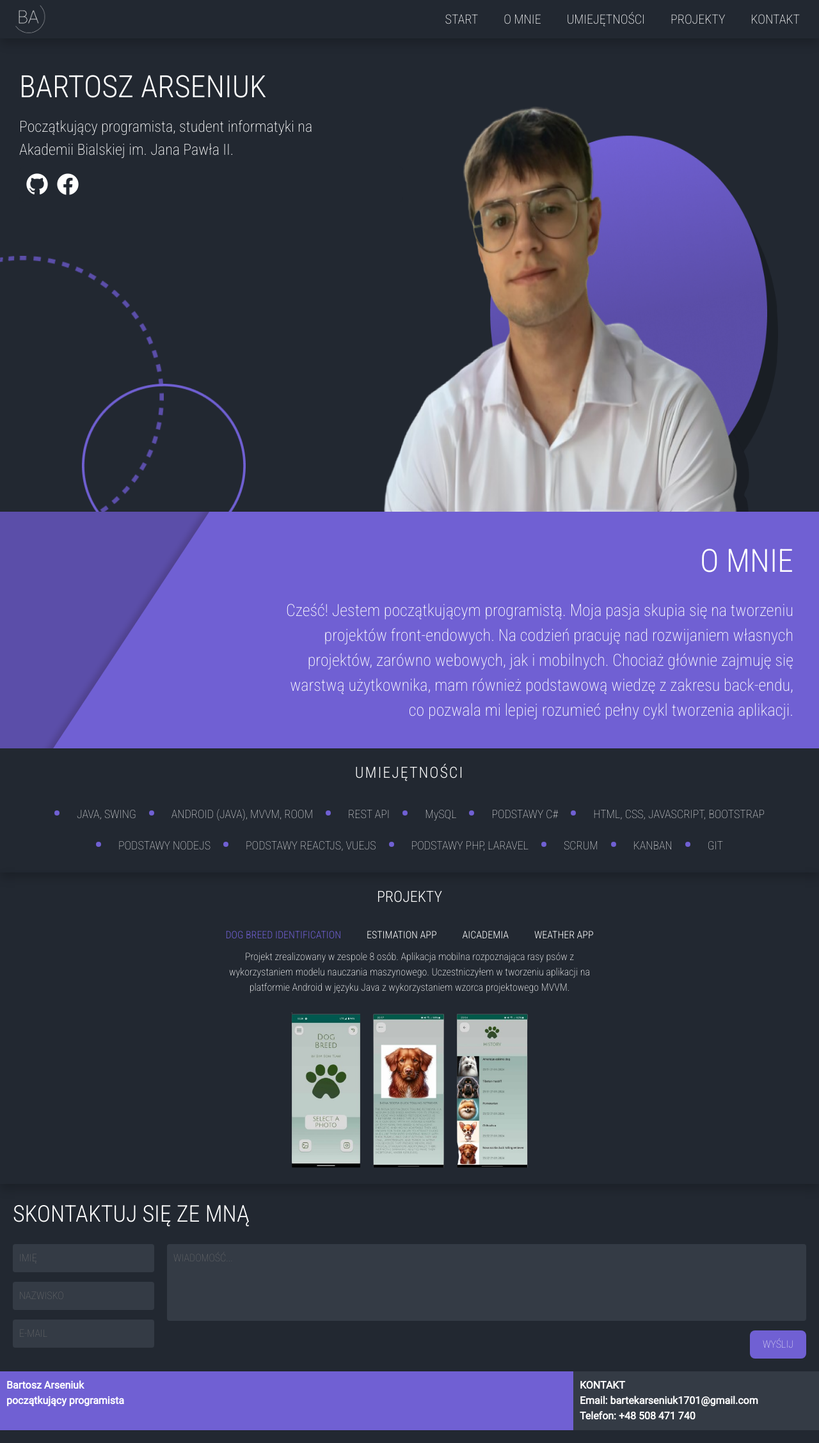
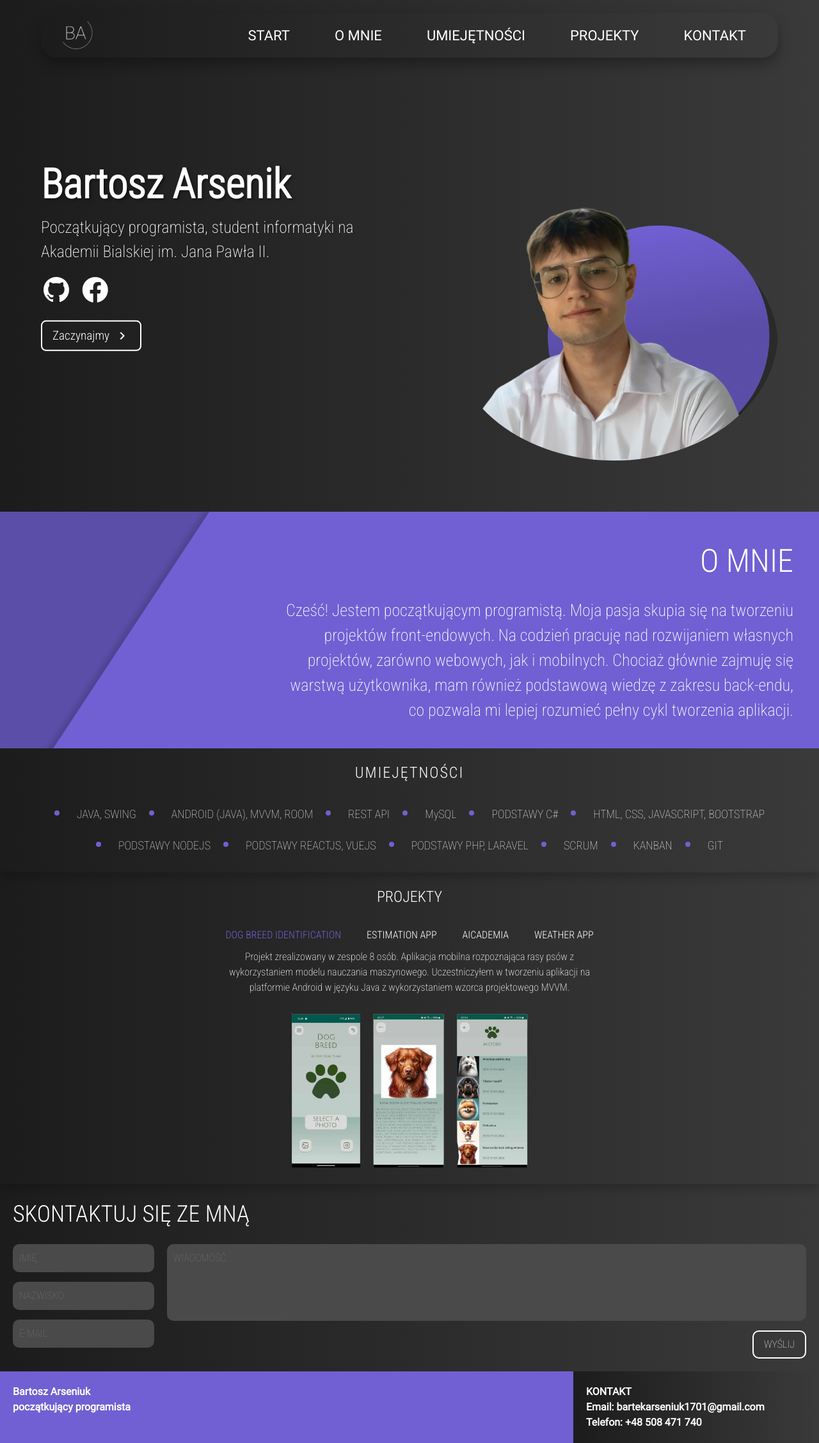
Before and after one commit to BartekArseniuk/vue-portfolio, a Vue app: page / in a window 1280 px wide. Shown: the whole page at 64% size. Built offline with nearby package versions, Linux system fonts and the light colour scheme.

Commit message:
Improve styles

```diff
--- a/src/components/AboutMeSection.vue
+++ b/src/components/AboutMeSection.vue
@@ -36,4 +36,10 @@
     word-wrap: break-word;
     font-family: 'Roboto-Extra-Light', sans-serif;
 }
+
+@media (max-width: 768px) {
+    .text-container {
+        width: 100%;
+    }
+}
 </style>
--- a/src/components/ContactSection.vue
+++ b/src/components/ContactSection.vue
@@ -126,11 +126,11 @@ form {
 .name,
 .last-name,
 .email {
-    background-color: #343B45;
-    color: #6E6E6E;
+    background-color: #4a4a4a;
+    color: #d3d3d3;
     border: none;
     padding: 10px;
-    border-radius: 4px;
+    border-radius: 10px;
     transition: border-color 0.3s, color 0.3s;
 }
 
@@ -138,38 +138,39 @@ form {
 .last-name:focus,
 .email:focus,
 .message-textarea:focus {
-    color: white;
+    color: #ffffff;
     border: 2px solid #7060D3;
     outline: none;
 }
 
 .message-textarea {
-    background-color: #343B45;
-    color: #6E6E6E;
+    background-color: #4a4a4a;
+    color: #d3d3d3;
     width: 100%;
     height: 15vh;
     border: none;
     padding: 10px;
-    border-radius: 4px;
+    border-radius: 10px;
     box-sizing: border-box;
     resize: none;
     transition: border-color 0.3s, color 0.3s;
 }
 
 .send-button {
-    background-color: #7060D3;
+    display: inline-flex;
     color: white;
     margin-top: 15px;
-    border: none;
-    padding: 10px 20px;
-    border-radius: 8px;
-    cursor: pointer;
-    font-size: 16px;
-    transition: background-color 0.5s ease;
+    color: #ffffff;
+    text-decoration: none;
+    border: 2px solid #ffffff;
+    padding: 0.5rem 1rem;
+    border-radius: 10px;
+    transition: background-color 0.3s ease, color 0.3s ease;
 }
 
 .send-button:hover {
-    background-color: #6351d6;
+    background-color: #7060D3;
+    color: #ffffff;
 }
 
 @media (max-width: 768px) {
--- a/src/components/HomeSection.vue
+++ b/src/components/HomeSection.vue
@@ -1,24 +1,37 @@
 <template>
 <div class="home-section">
     <div class="profile">
-        <p class="name">BARTOSZ ARSENIUK</p>
+        <h1 class="name">Bartosz Arsenik</h1>
         <p class="description">Początkujący programista, student informatyki na Akademii Bialskiej im. Jana Pawła II.</p>
         <div class="social-links">
-            <a href="https://github.com/BartekArseniuk" target="_blank" class="social-link">
+            <a href="https://github.com/BartekArseniuk" target="_blank" class="social-link" aria-label="GitHub">
                 <v-icon class="social-icon">mdi-github</v-icon>
             </a>
-            <a href="https://www.facebook.com/bartek.arseniuk.9/" target="_blank" class="social-link">
+            <a href="https://www.facebook.com/bartek.arseniuk.9/" target="_blank" class="social-link" aria-label="Facebook">
                 <v-icon class="social-icon">mdi-facebook</v-icon>
             </a>
         </div>
+        <a href="#" class="get-started" @click="scrollDown">Zaczynajmy <v-icon class="arrow-icon">mdi-chevron-right</v-icon></a>
     </div>
     <div class="images-container">
-        <img src="/images/other/dashed.png" alt="dashed" class="dashed-img">
-        <img src="/images/other/circle.png" alt="circle" class="circle-img">
-        <img src="/images/other/me.png" alt="avatar" class="avatar-img">
+        <img src="/images/other/me.png" alt="Profile Avatar" class="avatar-img">
     </div>
 </div>
 </template>
+
+<script>
+export default {
+    methods: {
+        scrollDown(event) {
+            event.preventDefault();
+            window.scrollBy({
+                top: window.innerHeight * 0.8,
+                behavior: 'smooth'
+            });
+        }
+    }
+}
+</script>
 
 <style scoped>
 .home-section {
@@ -28,49 +41,79 @@
     justify-content: flex-start;
     align-items: center;
     overflow: hidden;
+    background: linear-gradient(to right, #1c1c1c, #3a3a3a);
 }
 
 .profile {
     position: absolute;
-    top: 100px;
-    left: 30px;
-    color: white;
+    top: 50%;
+    left: 5%;
+    transform: translateY(-50%);
+    color: #ffffff;
     text-align: left;
     z-index: 4;
 }
 
 .name {
-    font-size: 3rem;
+    font-size: 4rem;
     font-family: 'Roboto-Light', sans-serif;
     margin: 0;
+    line-height: 1.2;
+    text-shadow: 2px 2px 4px rgba(0, 0, 0, 0.5);
 }
 
 .description {
-    font-size: 1.5rem;
+    font-size: 1.6rem;
     font-family: 'Roboto-Extra-Light', sans-serif;
-    width: 80%;
-    max-width: 600px;
+    max-width: 500px;
     margin-top: 0.5rem;
-    text-align: left;
+    line-height: 1.5;
+    text-shadow: 1px 1px 3px rgba(0, 0, 0, 0.3);
 }
 
 .social-links {
-    margin-top: 0.5rem;
+    margin-top: 1rem;
     display: flex;
     align-items: center;
     z-index: 4;
-    padding: 0.5rem;
-    border-radius: 0.5rem;
-    background-color: #222831;
 }
 
 .social-link {
-    margin-right: 0.5rem;
+    margin-right: 0.8rem;
 }
 
 .social-icon {
-    font-size: 2.5rem;
-    color: white;
+    font-size: 3rem;
+    color: #ffffff;
+    transition: color 0.3s ease;
+}
+
+.social-icon:hover {
+    color: #7060D3;
+}
+
+.get-started {
+    display: inline-flex;
+    align-items: center;
+    margin-top: 1.5rem;
+    font-size: 1.2rem;
+    font-family: 'Roboto-Light', sans-serif;
+    color: #ffffff;
+    text-decoration: none;
+    border: 2px solid #ffffff;
+    padding: 0.5rem 1rem;
+    border-radius: 0.5rem;
+    transition: background-color 0.3s ease, color 0.3s ease;
+}
+
+.get-started:hover {
+    background-color: #7060D3;
+    color: #ffffff;
+}
+
+.arrow-icon {
+    margin-left: 0.5rem;
+    font-size: 1.5rem;
 }
 
 .images-container {
@@ -83,29 +126,13 @@
     z-index: 1;
 }
 
-.dashed-img {
-    position: absolute;
-    top: 50%;
-    width: 20%;
-    height: auto;
-    z-index: 2;
-}
-
-.circle-img {
-    position: absolute;
-    top: 75%;
-    left: 10%;
-    width: 20%;
-    height: auto;
-    z-index: 2;
-}
-
 .avatar-img {
     position: absolute;
-    bottom: 0;
+    bottom: 10%;
     right: 5%;
-    width: 50vw;
-    height: 80vh;
+    width: 40vw;
+    height: auto;
+    border-radius: 50%;
     z-index: 3;
 }
 
@@ -114,16 +141,17 @@
         left: auto;
         right: 20px;
         text-align: right;
-        width: 80%;
+        width: 90%;
+        transform: none;
+        top: 15%;
     }
 
     .name {
-        font-size: 2.5rem;
+        font-size: 2.8rem;
     }
 
     .description {
-        font-size: 1.5rem;
-        width: 100%;
+        font-size: 1.4rem;
         max-width: none;
         text-align: right;
     }
@@ -135,27 +163,23 @@
     }
 
     .social-link {
-        margin-right: 1rem;
+        margin-right: 1.2rem;
     }
 
     .social-icon {
-        font-size: 3rem;
+        font-size: 3.5rem;
     }
 
     .avatar-img {
-        height: auto;
-        width: 100%;
+        width: 90vw;
+        bottom: 5%;
+        left: 5%;
     }
 
-    .dashed-img {
-        width: 50%;
-        top: 60%;
-    }
-
-    .circle-img {
-        width: 50%;
-        top: 45%;
-        left: -20%;
+    .get-started {
+        margin-top: 1.5rem;
+        align-self: flex-end;
+        font-size: 1.5rem;
     }
 }
 </style>
--- a/src/components/MainView.vue
+++ b/src/components/MainView.vue
@@ -4,8 +4,8 @@
         <div class="logo">
             <img src="images/other/logo.png" alt="Logo">
         </div>
-        <button class="hamburger" @click="toggleNav">&#9776;</button>
-        <nav :class="['nav', { 'nav--open': isNavOpen }]">
+        <button class="hamburger" ref="hamburger" @click="toggleNav">&#9776;</button>
+        <nav ref="nav" :class="['nav', { 'nav--open': isNavOpen }]">
             <button @click="scrollTo('home')">START</button>
             <button @click="scrollTo('about')">O MNIE</button>
             <button @click="scrollTo('skills')">UMIEJĘTNOŚCI</button>
@@ -48,6 +48,7 @@
 </div>
 </template>
 
+
 <script>
 import HomeSection from './HomeSection.vue';
 import AboutMeSection from './AboutMeSection.vue';
@@ -82,33 +83,47 @@ export default {
         },
         toggleNav() {
             this.isNavOpen = !this.isNavOpen;
+        },
+        handleClickOutside(event) {
+            if (this.isNavOpen && !this.$refs.nav.contains(event.target) && !this.$refs.hamburger.contains(event.target)) {
+                this.isNavOpen = false;
+            }
         }
+    },
+    mounted() {
+        document.addEventListener('mousedown', this.handleClickOutside);
+    },
+    beforeUnmount() {
+        document.removeEventListener('mousedown', this.handleClickOutside);
     }
 }
 </script>
 
 <style>
 body {
-    background-color: #222831;
+    background: linear-gradient(to right, #1c1c1c, #3a3a3a);
     margin: 0;
+    font-family: 'Roboto', sans-serif;
 }
 
 .app-bar {
     position: fixed;
-    top: 0;
-    left: 0;
-    right: 0;
-    background-color: #222831;
+    width: 90%;
+    top: 20px;
+    left: 50%;
+    transform: translateX(-50%);
+    background: linear-gradient(to right, #1c1c1c, #3a3a3a);
     color: white;
-    font-family: 'Roboto-Extra-Light', sans-serif;
     font-size: 20px;
     display: flex;
     justify-content: space-between;
     align-items: center;
-    padding: 0 20px;
-    height: 60px;
-    box-shadow: 0 8px 15px rgba(0, 0, 0, 0.2);
+    padding: 0 30px;
+    height: 70px;
+    border-radius: 25px;
+    box-shadow: 0 10px 20px rgba(0, 0, 0, 0.3);
     z-index: 99;
+    transition: top 0.3s ease-in-out;
 }
 
 .logo img {
@@ -121,47 +136,55 @@ body {
     background: none;
     border: none;
     color: white;
-    font-size: 1.5em;
+    font-size: 2em;
     cursor: pointer;
-    transition: transform 0.3s ease;
+    transition: transform 0.3s ease, color 0.3s ease;
 }
 
 .hamburger:hover {
     transform: rotate(90deg);
+    color: #7060D3;
 }
 
 .nav {
     display: flex;
-    gap: 20px;
+    gap: 30px;
 }
 
 .nav button {
     background: none;
     border: none;
     color: white;
-    font-size: 1em;
-    padding: 10px;
+    font-size: 1.1em;
+    padding: 10px 20px;
     cursor: pointer;
-    border-radius: 5px;
-    transition: background-color 0.3s ease;
+    border-radius: 15px;
+    transition: background-color 0.3s ease, color 0.3s ease;
 }
 
 .nav button:hover {
-    color: #7060D3;
+    background-color: #7060D3;
+    color: white;
 }
 
 @media (max-width: 768px) {
+    .app-bar {
+        width: 80%;
+        padding: 0 20px;
+    }
+
     .nav {
         flex-direction: column;
         position: absolute;
-        top: 60px;
+        top: 80px;
         right: 0;
-        background-color: #222831;
+        background: linear-gradient(to right, #1c1c1c, #3a3a3a);
         width: 100%;
         max-height: 0;
         opacity: 0;
         overflow: hidden;
         transition: max-height 0.3s ease, opacity 0.3s ease;
+        border-radius: 25px;
     }
 
     .nav--open {
@@ -201,7 +224,7 @@ main section {
 .footer-left,
 .footer-right {
     flex: 1;
-    padding: 10px;
+    padding: 20px;
 }
 
 .footer-left {
@@ -211,7 +234,7 @@ main section {
 .footer-right {
     margin: 0;
     max-width: 30%;
-    background-color: #343B45;
+    background: linear-gradient(to right, #1c1c1c, #3a3a3a);
     text-align: left;
 }
 
--- a/src/components/SkillsSection.vue
+++ b/src/components/SkillsSection.vue
@@ -35,7 +35,7 @@ export default {
 
 <style scoped>
 .skills-section {
-    background-color: #222831;
+    background: linear-gradient(to right, #1c1c1c, #3a3a3a);
     color: #ffffff;
     padding: 20px;
     text-align: center;
```
